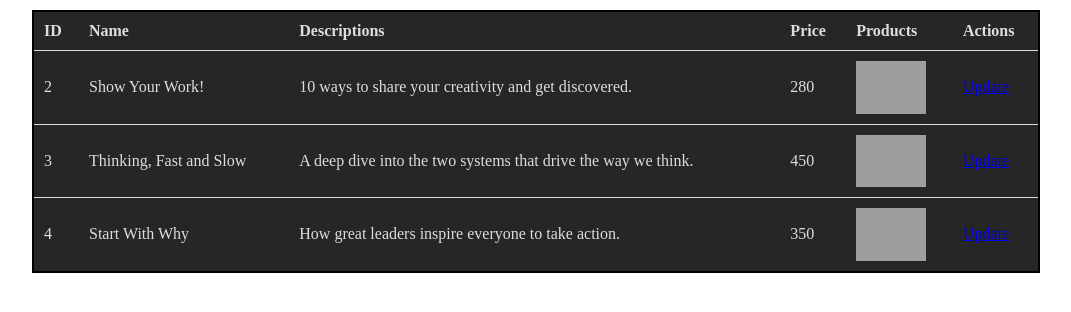
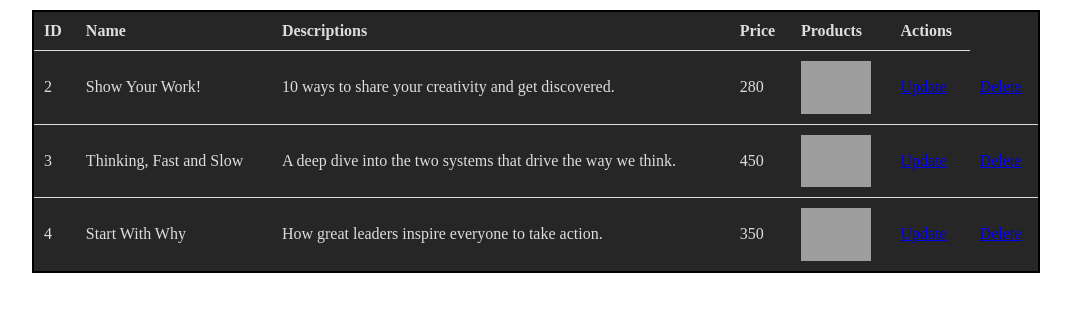
Before and after one commit to Abhinav7972/inventory_management_app_mvc, a Node server app: page / in a window 1280 px wide. Shown: the part 67-379 px from the top of the page, without its empty margins (104-1175 px from the left). Run offline with Node 20, Linux system fonts and the light colour scheme; some libraries are stand-ins or nearby versions; grey boxes are pictures that could not be loaded.

Commit message:
added delete button

```diff
--- a/src/views/products.ejs
+++ b/src/views/products.ejs
@@ -20,7 +20,9 @@
                 <td><%= product.description %></td>
                 <td><%= product.price %></td>
                 <td><img src="<%= product.image %>" alt="<%= product.name %>" srcset=""></td>
-                <td><a href="/update-product/<%=product.id %>">Update</a></td>
+                <td><a href="/update-product/<%=product.id %>" id="update-btn">Update</a></td>
+                <td><a href="/delete-product/<%=product.id %>" id="delete-btn">Delete</a></td>
+
               </tr>
             <%})%>
 
```
